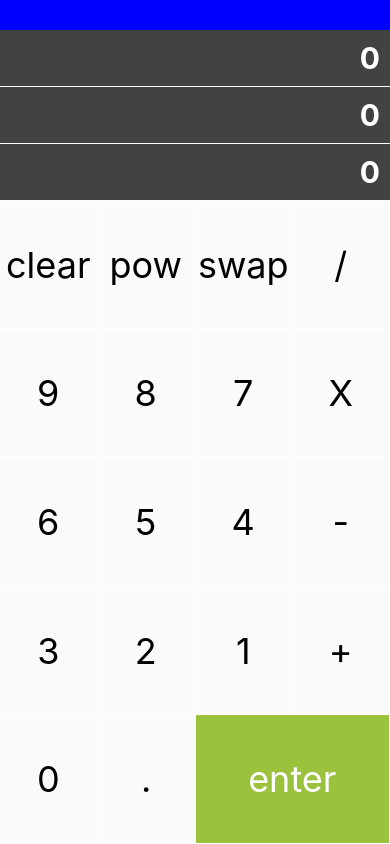
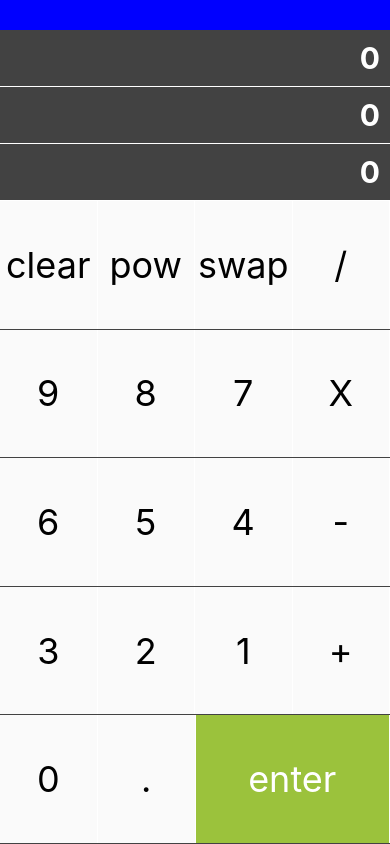
Before and after one commit to thoriqnf/Simple-practice, a React Native app in the folder stackcalculator/: screen / in a window 390 px wide. Built offline with nearby package versions, Linux system fonts and the light colour scheme.

Commit message:
Update layoutx

```diff
--- a/stackcalculator/Main.js
+++ b/stackcalculator/Main.js
@@ -38,7 +38,7 @@ const styles = StyleSheet.create({
     flexDirection: 'row',
     backgroundColor: 'pink',
     borderBottomWidth: 1,
-    borderColor: '#fff',
+    borderColor: '#424242',
   },
 });
 
```
